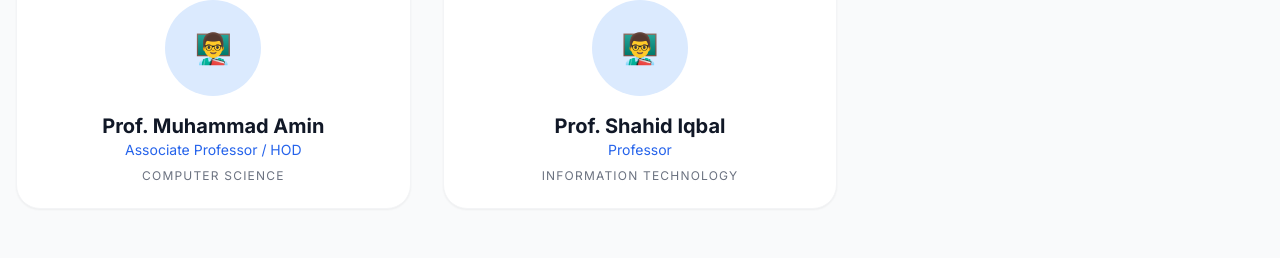
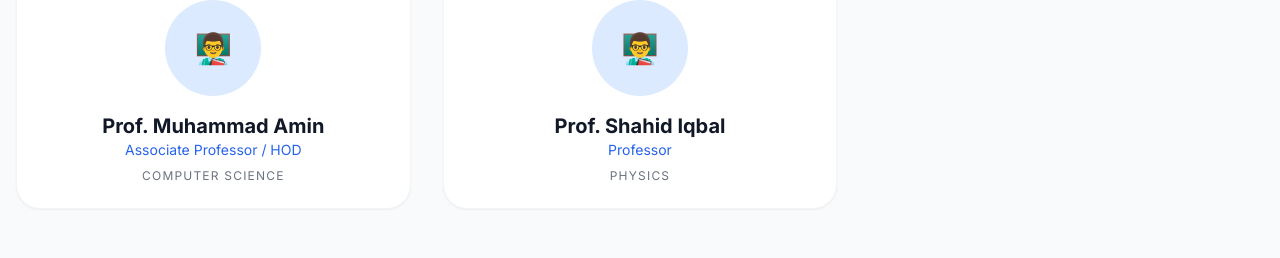
Before and after one commit to ThaheemAI/G-modern-portal, a website: page index.html in a window 1280 px wide. Shown: the part 1879-2137 px from the top of the page. Drawn offline with nearby package versions, Linux system fonts and the light colour scheme.

Commit message:
Reformat index.html with proper HTML syntax

```diff
--- a/index.html
+++ b/index.html
@@ -197,7 +197,7 @@
                 <div class="w-24 h-24 bg-blue-100 rounded-full mx-auto mb-4 flex items-center justify-center text-3xl">👨‍🏫</div>
                 <h3 class="font-bold text-xl text-gray-900">Prof. Shahid Iqbal</h3>
                 <p class="text-blue-600 font-medium text-sm mb-2"> Professor</p>
-                <p class="text-gray-500 text-xs uppercase tracking-widest">Information Technology</p>
+                <p class="text-gray-500 text-xs uppercase tracking-widest">Physics</p>
             </div>
         </div>
     </div>
```
